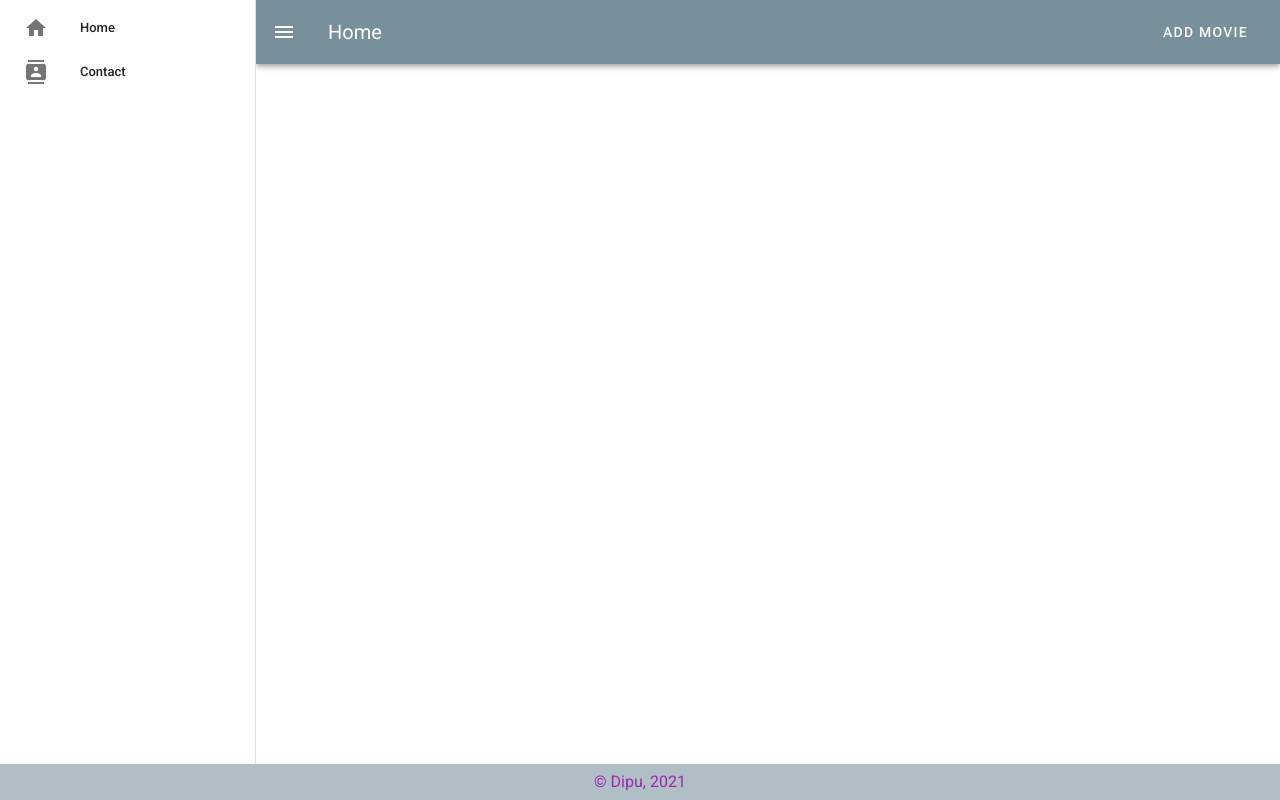
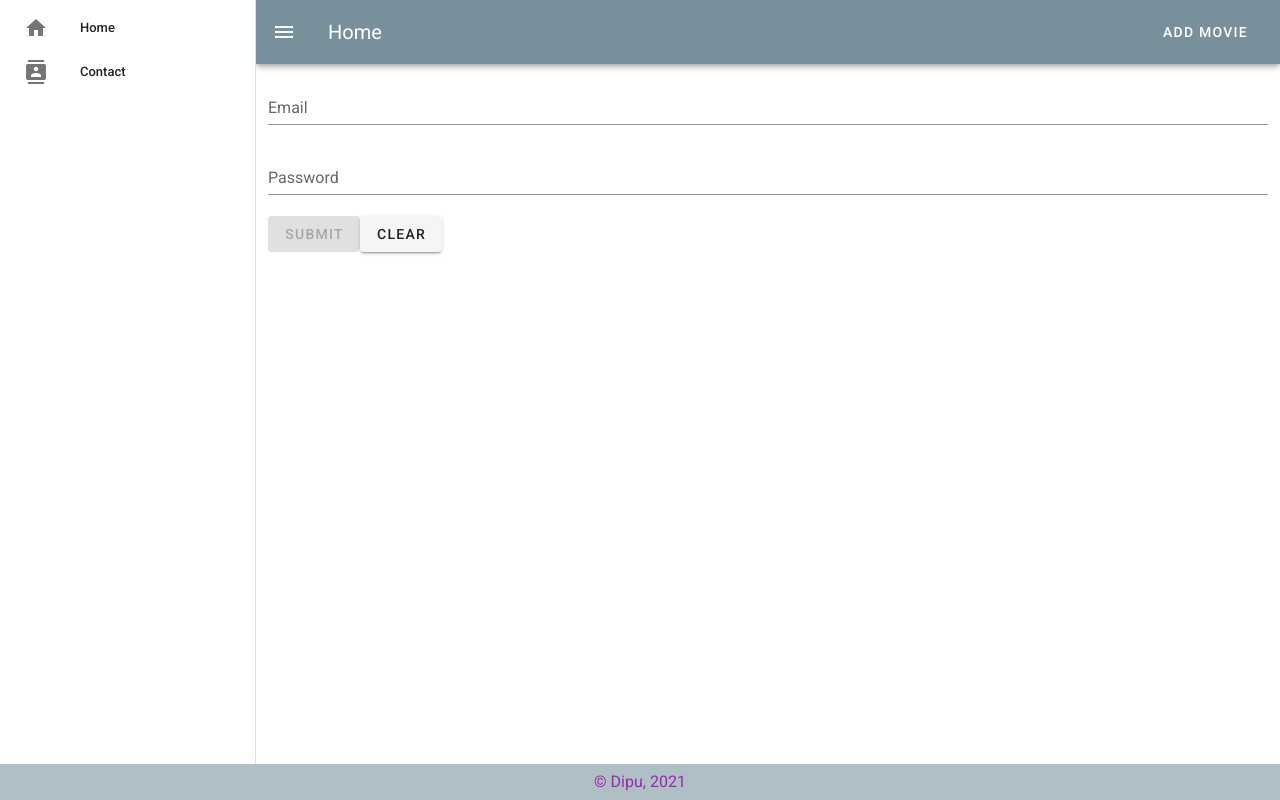
Before and after one commit to esmattoha/vuetify-mr, a Vue app: page /user/login in a window 1280 px wide. Built offline with nearby package versions, Linux system fonts and the light colour scheme; what vue-swal would draw is missing.

Commit message:
Add Login page

```diff
--- /dev/null
+++ b/src/components/Login.vue
@@ -0,0 +1,81 @@
+<template>
+   <v-form v-model="valid" ref="form" lazy-validation>
+
+       <v-text-field
+       label="Email"
+       v-model="email"
+       :rules="emailRule"
+       required
+       ></v-text-field>
+       <v-text-field
+          v-model="password"
+          label="Password"
+          :rules="emailRule"
+          required
+        ></v-text-field>
+
+       <v-btn
+      @click="submit"
+      :disabled="!valid"
+    >
+      submit
+    </v-btn>
+    <v-btn @click="clear">
+      clear
+    </v-btn>
+   </v-form>
+</template>
+
+// <script>
+// import axios from 'axios';
+// export default{
+//     data: ()=>({
+//         email:'',
+//         password:'',
+
+//         emailRule:[
+//             v => !!v || "Email is required ",
+//             v => /\S+@\S+/.test(v) || "Email must be valid",
+//         ],
+//     }),
+//     methods:{
+//         async submit(){
+//             if(this.$refs.form.validate()){
+//                 return axios({
+//                     method:'POST',
+//                     data:{
+//                         username: this.username,
+//                         email: this.email,
+//                         password: this.password
+//                     },
+//                     url:'http://localhost:8081/user/register',
+//                     headers:{
+//                         'Content-Type':'application/json',
+//                     },
+//                 })
+//                  .then(()=>{
+//                     this.$swal(
+//                         'Great',
+//                         'You have been successfully registered!',
+//                         'success'
+//                     )
+//                     this.$router.push({name:"Login"});
+
+//                 })
+//                 .catch((error)=>{
+//                     const message = error.responce.data.message;
+//                     this.$swal(
+//                         'Oh ooppss!',
+//                        `${message}`,
+//                         'error'
+//                     )
+//                 });
+//             }
+//             return true;
+//         },
+//         clear(){
+//             this.$refs.form.reset();
+//         }
+//     }
+// }
+// </script>
--- a/src/router/index.js
+++ b/src/router/index.js
@@ -4,6 +4,7 @@ import Home from '../views/Home.vue'
 import AddMovie from '../components/AddMovie.vue'
 import Movie from '../components/Movie.vue'
 import Register from '../components/Register'
+import Login from '../components/Login'
 
 Vue.use(VueRouter)
 
@@ -37,6 +38,11 @@ const routes = [
     path:'/user/register',
     name:'Register',
     component: Register
+  },
+  {
+    path:'/user/login',
+    name:'Login',
+    component: Login
   }
 ]
 
```
